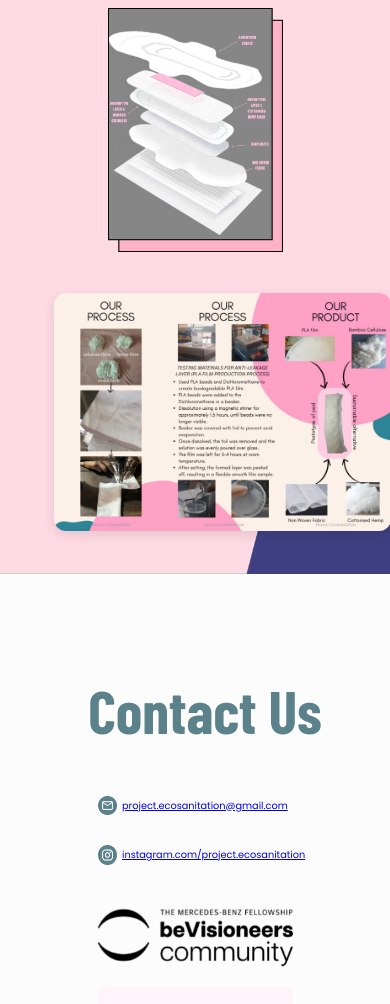
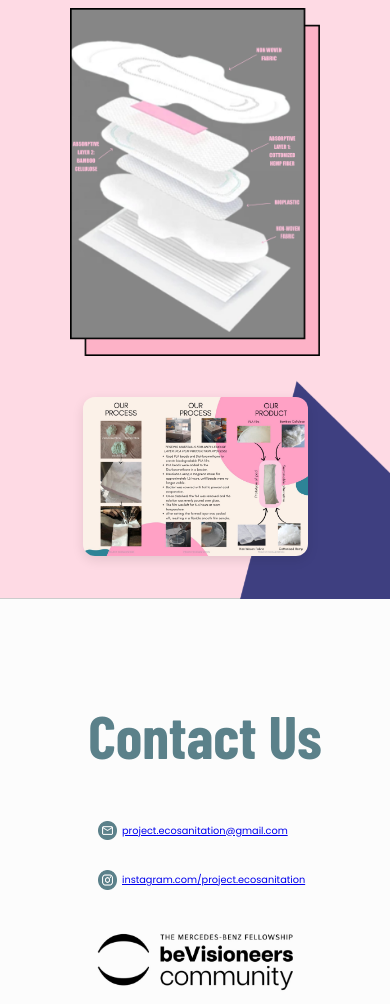
Before and after one commit to CrystalFireSword/Eco-san-web, a React (Vite) app: page / in a window 390 px wide. Shown: the part 2873-3877 px from the top of the page. Built offline with nearby package versions, Linux system fonts and the light colour scheme; a web font is replaced by a local one.

Commit message:
Some more design changes part 2

```diff
--- a/src/styles/ourWork.css
+++ b/src/styles/ourWork.css
@@ -988,10 +988,10 @@
   }
   .our-process-image-container{
     align-self: center;
-    width: 150%;
-    margin-left: -35px;
+    width: 100%;
+
   }
   .nice-image{
-  width: 70%;
+  width: 100%;
 }
 }
```
